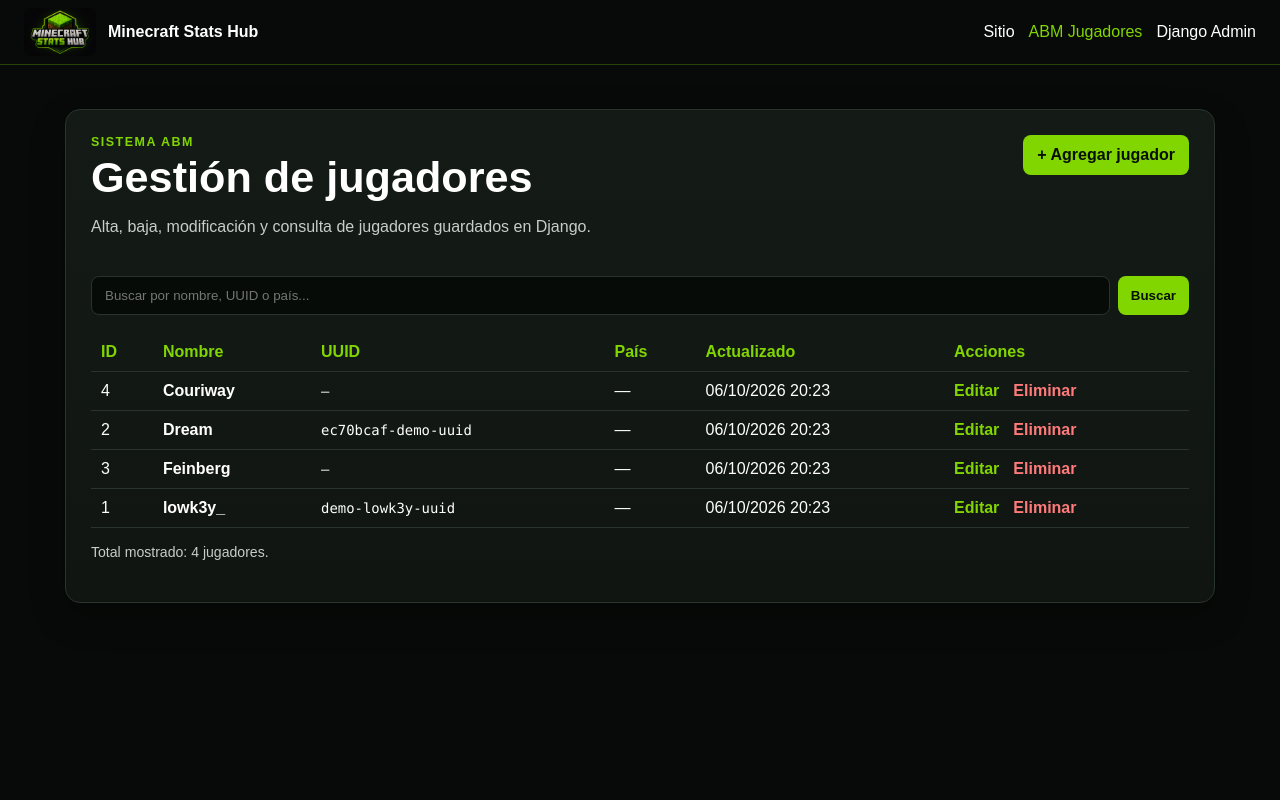
After one commit to matias-ortiz7010/proyecto-minecraft, a Django app: page /gestion/jugadores/ in a window 1280 px wide. The commit adds this page. Run offline with Django 5.2, Linux system fonts and the light colour scheme; data comes from the database, SQL or seed files in the repository; both versions use the stored data as it was before the commit.

Commit message:
Agregar ABM de jugadores y configurar Git

```diff
--- a/Minecraft_Stats_Hub_Django/minecraft_stats_hub/settings.py
+++ b/Minecraft_Stats_Hub_Django/minecraft_stats_hub/settings.py
@@ -6,6 +6,11 @@ BASE_DIR = Path(__file__).resolve().parent.parent
 SECRET_KEY = os.getenv("DJANGO_SECRET_KEY", "dev-only-change-me")
 DEBUG = os.getenv("DJANGO_DEBUG", "1") == "1"
 ALLOWED_HOSTS = [h.strip() for h in os.getenv("DJANGO_ALLOWED_HOSTS", "127.0.0.1,localhost").split(",") if h.strip()]
+
+CSRF_TRUSTED_ORIGINS = [
+    "https://localhost:8000",
+    "https://*.app.github.dev",
+]
 
 INSTALLED_APPS = [
     "django.contrib.admin",
--- a/Minecraft_Stats_Hub_Django/static/css/styles.css
+++ b/Minecraft_Stats_Hub_Django/static/css/styles.css
@@ -159,3 +159,136 @@ button:disabled { cursor: wait; opacity: 0.7; }
   .panel { margin: 12px auto; padding: 18px; }
   .section-heading { align-items: flex-start; flex-direction: column; }
 }
+
+/* -----------------------------
+   ABM / Gestión
+------------------------------ */
+.management-main {
+  min-height: calc(100vh - 72px);
+  padding: 24px 0 50px;
+}
+
+.management-panel h1 {
+  margin: 4px 0 8px;
+  font-size: clamp(1.8rem, 4vw, 2.7rem);
+}
+
+.management-heading {
+  display: flex;
+  justify-content: space-between;
+  align-items: flex-start;
+  gap: 20px;
+  margin-bottom: 24px;
+}
+
+.eyebrow {
+  margin: 0;
+  color: var(--accent);
+  text-transform: uppercase;
+  letter-spacing: 0.12em;
+  font-size: 0.78rem;
+  font-weight: 800;
+}
+
+.button-link,
+.action-link,
+.inline-link {
+  text-decoration: none;
+}
+
+.button-link {
+  display: inline-flex;
+  align-items: center;
+  justify-content: center;
+  padding: 11px 14px;
+  border-radius: 8px;
+  background: var(--accent);
+  color: #071000;
+  font-weight: 800;
+  white-space: nowrap;
+}
+
+.button-link:hover { filter: brightness(1.08); }
+
+.button-secondary {
+  background: #1b241e;
+  color: var(--text);
+  border: 1px solid var(--border);
+}
+
+.inline-link,
+.action-link { color: var(--accent); font-weight: 700; }
+.inline-link:hover,
+.action-link:hover { text-decoration: underline; }
+.nav-active { color: var(--accent); }
+
+.management-search {
+  display: flex;
+  gap: 8px;
+  flex-wrap: wrap;
+  margin-bottom: 18px;
+}
+
+.management-search input { min-width: min(420px, 100%); }
+.management-table .mono { font-family: ui-monospace, SFMono-Regular, Menlo, Consolas, monospace; font-size: 0.87rem; }
+.row-actions { display: flex; gap: 14px; flex-wrap: wrap; }
+.danger-text { color: #ff7b7b; }
+
+.abm-form {
+  display: grid;
+  gap: 18px;
+  max-width: 720px;
+}
+
+.form-group {
+  display: grid;
+  gap: 7px;
+}
+
+.form-group label { font-weight: 800; }
+.form-group input {
+  width: 100%;
+  min-width: 0;
+}
+.form-group small { color: var(--muted); }
+.field-error,
+.form-errors { color: #ff9b9b; margin: 0; }
+
+.form-actions {
+  display: flex;
+  gap: 10px;
+  align-items: center;
+  flex-wrap: wrap;
+  margin-top: 6px;
+}
+
+.danger-button {
+  background: #dc4c4c;
+  color: white;
+}
+
+.delete-warning {
+  max-width: 720px;
+  border: 1px solid rgba(255, 123, 123, 0.35);
+  background: rgba(220, 76, 76, 0.08);
+  border-radius: 12px;
+  padding: 16px;
+  margin: 18px 0;
+}
+
+.messages {
+  width: min(1150px, calc(100% - 40px));
+  margin: 0 auto 12px;
+}
+
+.message {
+  padding: 12px 14px;
+  border: 1px solid rgba(130, 214, 0, 0.35);
+  border-radius: 10px;
+  background: rgba(130, 214, 0, 0.08);
+}
+
+@media (max-width: 760px) {
+  .management-heading { flex-direction: column; }
+  .management-heading .button-link { width: 100%; }
+}
--- a/Minecraft_Stats_Hub_Django/stats/urls.py
+++ b/Minecraft_Stats_Hub_Django/stats/urls.py
@@ -5,6 +5,14 @@ app_name = "stats"
 
 urlpatterns = [
     path("", views.index, name="index"),
+
+    # ABM de jugadores
+    path("gestion/jugadores/", views.jugadores_gestion, name="jugadores_gestion"),
+    path("gestion/jugadores/nuevo/", views.jugador_crear, name="jugador_crear"),
+    path("gestion/jugadores/<int:pk>/editar/", views.jugador_editar, name="jugador_editar"),
+    path("gestion/jugadores/<int:pk>/eliminar/", views.jugador_eliminar, name="jugador_eliminar"),
+
+    # API JSON usada por la página pública
     path("api/jugadores/buscar/", views.api_buscar_jugador, name="api_buscar_jugador"),
     path("api/resumen/", views.api_resumen, name="api_resumen"),
     path("api/servidores/", views.api_servidores, name="api_servidores"),
--- a/Minecraft_Stats_Hub_Django/stats/views.py
+++ b/Minecraft_Stats_Hub_Django/stats/views.py
@@ -1,7 +1,9 @@
+from django.contrib import messages
 from django.db.models import Q
 from django.http import JsonResponse
-from django.shortcuts import render
+from django.shortcuts import get_object_or_404, redirect, render
 
+from .forms import JugadorForm
 from .models import Jugador, Mod, PvP, Servidor, Speedrun
 
 
@@ -141,3 +143,77 @@ def api_mods(request):
         for mod in Mod.objects.all()[:50]
     ]
     return JsonResponse({"mods": data})
+
+
+# -----------------------------
+# ABM de jugadores
+# -----------------------------
+
+def jugadores_gestion(request):
+    """Listado/consulta del ABM de jugadores."""
+    query = request.GET.get("q", "").strip()
+    jugadores = Jugador.objects.all()
+    if query:
+        jugadores = jugadores.filter(
+            Q(nombre__icontains=query)
+            | Q(uuid__icontains=query)
+            | Q(pais__icontains=query)
+        )
+
+    return render(
+        request,
+        "gestion/jugadores/lista.html",
+        {"jugadores": jugadores, "query": query},
+    )
+
+
+def jugador_crear(request):
+    """Alta de un jugador."""
+    form = JugadorForm(request.POST or None)
+    if request.method == "POST" and form.is_valid():
+        jugador = form.save()
+        messages.success(request, f"Jugador {jugador.nombre} agregado correctamente.")
+        return redirect("stats:jugadores_gestion")
+
+    return render(
+        request,
+        "gestion/jugadores/form.html",
+        {"form": form, "titulo": "Agregar jugador", "accion": "Crear jugador"},
+    )
+
+
+def jugador_editar(request, pk):
+    """Modificación de un jugador existente."""
+    jugador = get_object_or_404(Jugador, pk=pk)
+    form = JugadorForm(request.POST or None, instance=jugador)
+    if request.method == "POST" and form.is_valid():
+        jugador = form.save()
+        messages.success(request, f"Jugador {jugador.nombre} actualizado correctamente.")
+        return redirect("stats:jugadores_gestion")
+
+    return render(
+        request,
+        "gestion/jugadores/form.html",
+        {
+            "form": form,
+            "titulo": f"Editar {jugador.nombre}",
+            "accion": "Guardar cambios",
+            "jugador": jugador,
+        },
+    )
+
+
+def jugador_eliminar(request, pk):
+    """Baja de un jugador. La eliminación final solo se ejecuta por POST."""
+    jugador = get_object_or_404(Jugador, pk=pk)
+    if request.method == "POST":
+        nombre = jugador.nombre
+        jugador.delete()
+        messages.success(request, f"Jugador {nombre} eliminado correctamente.")
+        return redirect("stats:jugadores_gestion")
+
+    return render(
+        request,
+        "gestion/jugadores/confirmar_eliminar.html",
+        {"jugador": jugador},
+    )
--- /dev/null
+++ b/Minecraft_Stats_Hub_Django/templates/gestion/base_gestion.html
@@ -0,0 +1,35 @@
+{% load static %}
+<!DOCTYPE html>
+<html lang="es">
+<head>
+  <meta charset="UTF-8">
+  <meta name="viewport" content="width=device-width, initial-scale=1">
+  <title>{% block title %}Gestión{% endblock %} · Minecraft Stats Hub</title>
+  <link rel="stylesheet" href="{% static 'css/styles.css' %}">
+</head>
+<body>
+  <header>
+    <a class="brand" href="{% url 'stats:index' %}" aria-label="Volver al inicio">
+      <img class="site-logo" src="{% static 'assets/logo.png' %}" alt="Minecraft Stats Hub">
+      <span>Minecraft Stats Hub</span>
+    </a>
+    <nav>
+      <a href="{% url 'stats:index' %}">Sitio</a>
+      <a class="nav-active" href="{% url 'stats:jugadores_gestion' %}">ABM Jugadores</a>
+      <a href="/admin/">Django Admin</a>
+    </nav>
+  </header>
+
+  <main class="management-main">
+    {% if messages %}
+      <div class="messages" aria-live="polite">
+        {% for message in messages %}
+          <div class="message {{ message.tags }}">{{ message }}</div>
+        {% endfor %}
+      </div>
+    {% endif %}
+
+    {% block content %}{% endblock %}
+  </main>
+</body>
+</html>
--- /dev/null
+++ b/Minecraft_Stats_Hub_Django/templates/gestion/jugadores/lista.html
@@ -0,0 +1,58 @@
+{% extends 'gestion/base_gestion.html' %}
+
+{% block title %}ABM de jugadores{% endblock %}
+
+{% block content %}
+<section class="panel management-panel">
+  <div class="management-heading">
+    <div>
+      <p class="eyebrow">Sistema ABM</p>
+      <h1>Gestión de jugadores</h1>
+      <p class="muted">Alta, baja, modificación y consulta de jugadores guardados en Django.</p>
+    </div>
+    <a class="button-link" href="{% url 'stats:jugador_crear' %}">+ Agregar jugador</a>
+  </div>
+
+  <form class="management-search" method="get">
+    <input type="search" name="q" value="{{ query }}" placeholder="Buscar por nombre, UUID o país..." aria-label="Buscar jugadores">
+    <button type="submit">Buscar</button>
+    {% if query %}<a class="button-link button-secondary" href="{% url 'stats:jugadores_gestion' %}">Limpiar</a>{% endif %}
+  </form>
+
+  <div class="table-scroll">
+    <table class="management-table">
+      <thead>
+        <tr>
+          <th>ID</th>
+          <th>Nombre</th>
+          <th>UUID</th>
+          <th>País</th>
+          <th>Actualizado</th>
+          <th>Acciones</th>
+        </tr>
+      </thead>
+      <tbody>
+        {% for jugador in jugadores %}
+          <tr>
+            <td>{{ jugador.id }}</td>
+            <td><strong>{{ jugador.nombre }}</strong></td>
+            <td class="mono">{{ jugador.uuid|default:"—" }}</td>
+            <td>{{ jugador.pais|default:"—" }}</td>
+            <td>{{ jugador.actualizado_en|date:"d/m/Y H:i" }}</td>
+            <td>
+              <div class="row-actions">
+                <a class="action-link" href="{% url 'stats:jugador_editar' jugador.pk %}">Editar</a>
+                <a class="action-link danger-text" href="{% url 'stats:jugador_eliminar' jugador.pk %}">Eliminar</a>
+              </div>
+            </td>
+          </tr>
+        {% empty %}
+          <tr><td colspan="6">No hay jugadores que coincidan con la búsqueda.</td></tr>
+        {% endfor %}
+      </tbody>
+    </table>
+  </div>
+
+  <p class="data-note">Total mostrado: {{ jugadores|length }} jugador{{ jugadores|length|pluralize:"es" }}.</p>
+</section>
+{% endblock %}
--- a/Minecraft_Stats_Hub_Django/templates/index.html
+++ b/Minecraft_Stats_Hub_Django/templates/index.html
@@ -21,6 +21,7 @@
       <a href="#pvp">PvP</a>
       <a href="#mods">Mods</a>
       <a href="#servidores">Servidores</a>
+      <a href="{% url 'stats:jugadores_gestion' %}">ABM</a>
     </nav>
   </header>
 
@@ -46,6 +47,7 @@
         <button id="search-button" type="button">Buscar</button>
       </div>
       <div id="resultado" class="result" aria-live="polite"></div>
+      <p class="data-note"><a class="inline-link" href="{% url 'stats:jugadores_gestion' %}">Administrar jugadores (ABM) →</a></p>
     </section>
 
     <section id="speedrun" class="panel">
```
Also changed, not shown: Minecraft_Stats_Hub_Django/ACTUALIZACION_ABM.md (added, +26 -0 lines), Minecraft_Stats_Hub_Django/stats/forms.py (added, +32 -0 lines), Minecraft_Stats_Hub_Django/stats/tests.py (added, +36 -0 lines), Minecraft_Stats_Hub_Django/templates/gestion/jugadores/confirmar_eliminar.html (added, +20 -0 lines), Minecraft_Stats_Hub_Django/templates/gestion/jugadores/form.html (added, +38 -0 lines), Minecraft_Stats_Hub_Django/README.md, Minecraft_Stats_Hub_Django/db.sqlite3 (deleted), 1 other file.
